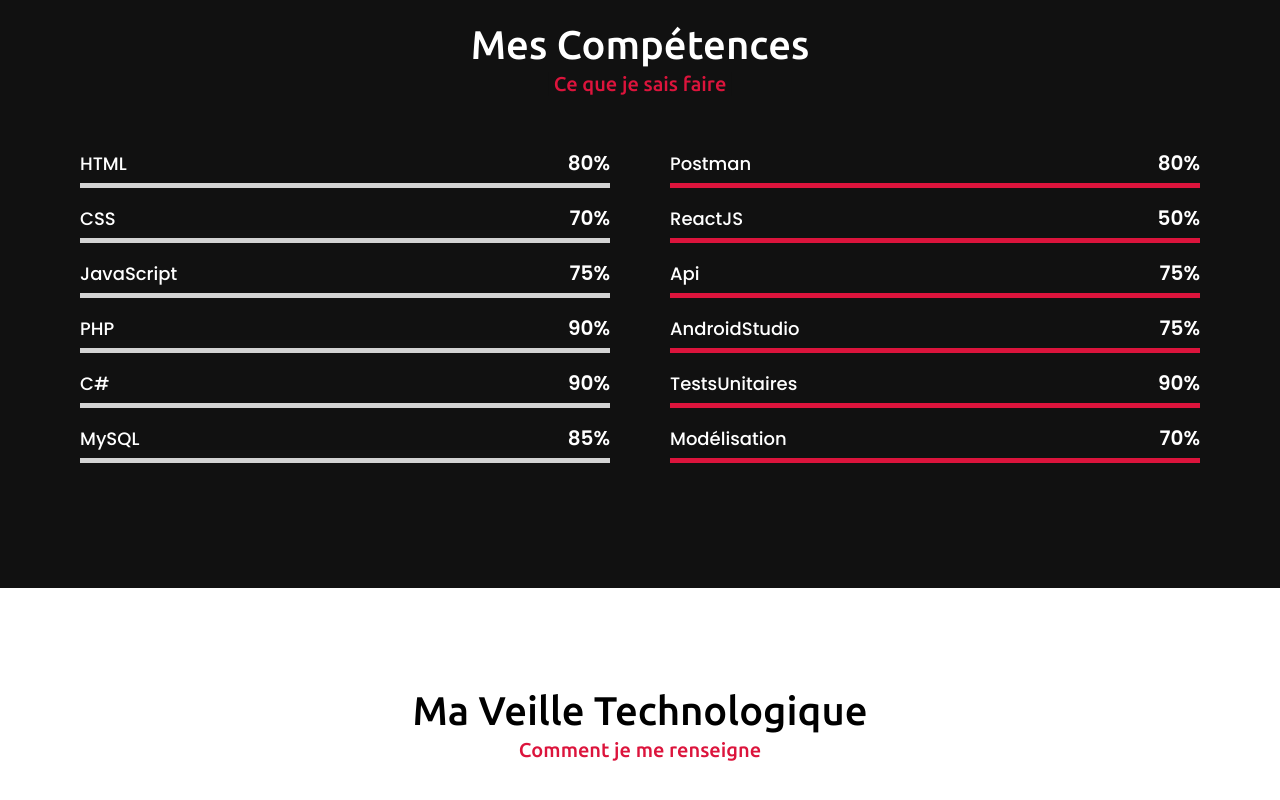
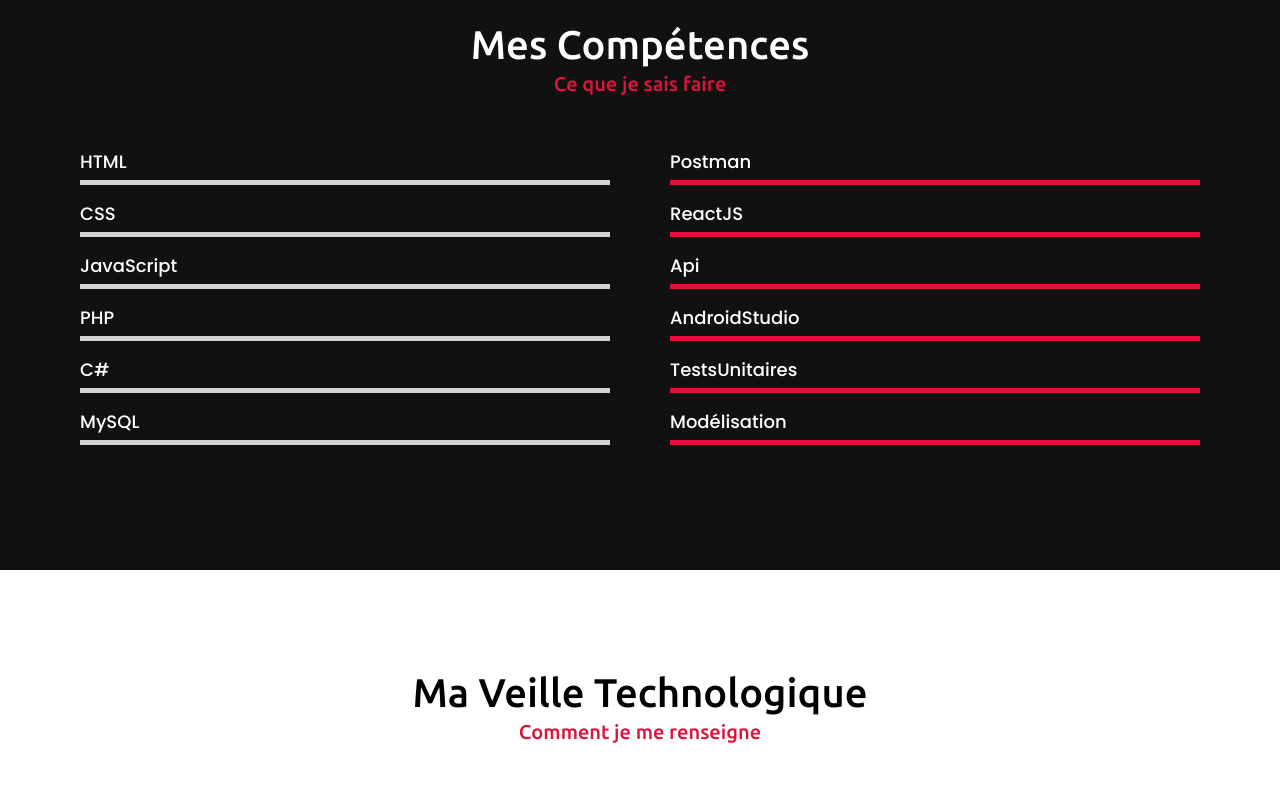
Before and after one commit to NassimBoufalous/NassimBoufalous.github.io, a plain HTML site: page index.html in a window 1280 px wide. Shown: the part 3215-4015 px from the top of the page. Drawn offline with nearby package versions, Linux system fonts and the light colour scheme.

Commit message:
Add files via upload

```diff
--- a/index.html
+++ b/index.html
@@ -140,28 +140,28 @@
                     <div class="bars">
                         <div class="info">
                             <span>HTML</span>
-                           80%
+
                         </div>
                         <div class="line Tu"></div>
                     </div>
                     <div class="bars">
                         <div class="info">
                             <span>CSS</span>
-                          70%
+
                         </div>
                         <div class="line Tu"></div>
                     </div>
                     <div class="bars">
                         <div class="info">
                             <span>JavaScript</span>
-                           75%
+
                         </div>
                         <div class="line Tu"></div>
                     </div>
                     <div class="bars">
                         <div class="info">
                             <span>PHP</span>
-                          90%
+
                         </div>
 
 
@@ -170,14 +170,14 @@
                     <div class="bars">
                         <div class="info">
                             <span>C#</span>
-                           90%
+
                         </div>
                         <div class="line Tu"></div>
                         </div>
                     <div class="bars">
                         <div class="info">
                             <span>MySQL</span>
-                           85%
+
                         </div>
 
                         <div class="line Tu"></div>
@@ -188,42 +188,42 @@
                         <div class="bars">
                             <div class="info">
                                 <span>Postman</span>
-                               80%
+
                             </div>
                             <div class="line Tu"></div>
                         </div>
                         <div class="bars">
                             <div class="info">
                                 <span>ReactJS</span>
-                               50%
+
                             </div>
                             <div class="line Tu"></div>
                         </div>
                         <div class="bars">
                             <div class="info">
                                 <span>Api</span>
-                               75%
+
                             </div>
                             <div class="line Tu"></div>
                         </div>
                         <div class="bars">
                             <div class="info">
                                 <span>AndroidStudio</span>
-                               75%
+
                             </div>
                             <div class="line Tu"></div>
                         </div>
                         <div class="bars">
                             <div class="info">
                                 <span>TestsUnitaires</span>
-                               90%
+
                             </div>
                             <div class="line Tu"></div>
                         </div>
                         <div class="bars">
                             <div class="info">
                                 <span>Modélisation</span>
-                               70%
+
                             </div>
                             <div class="line Tu"></div>
                         </div>
```
